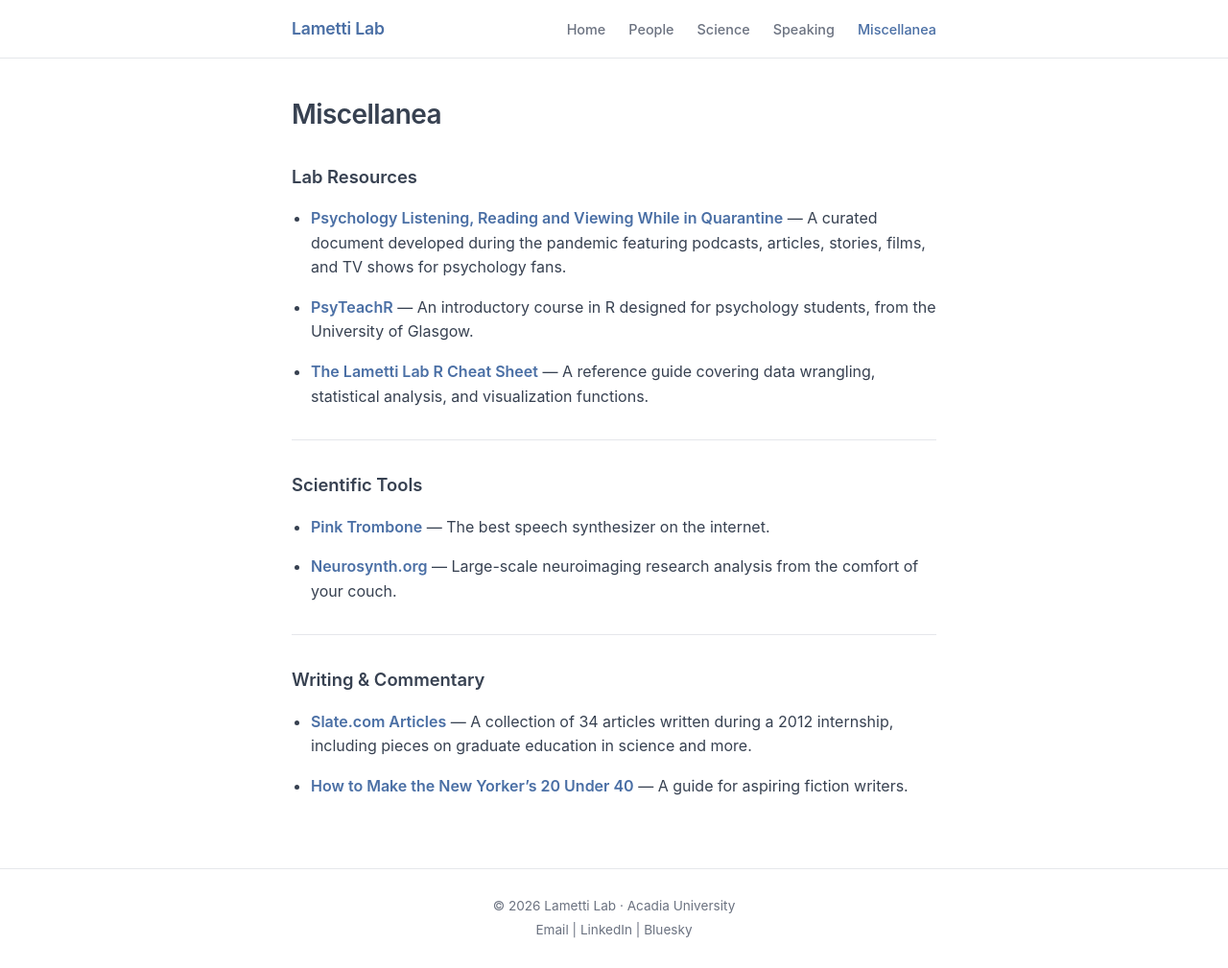
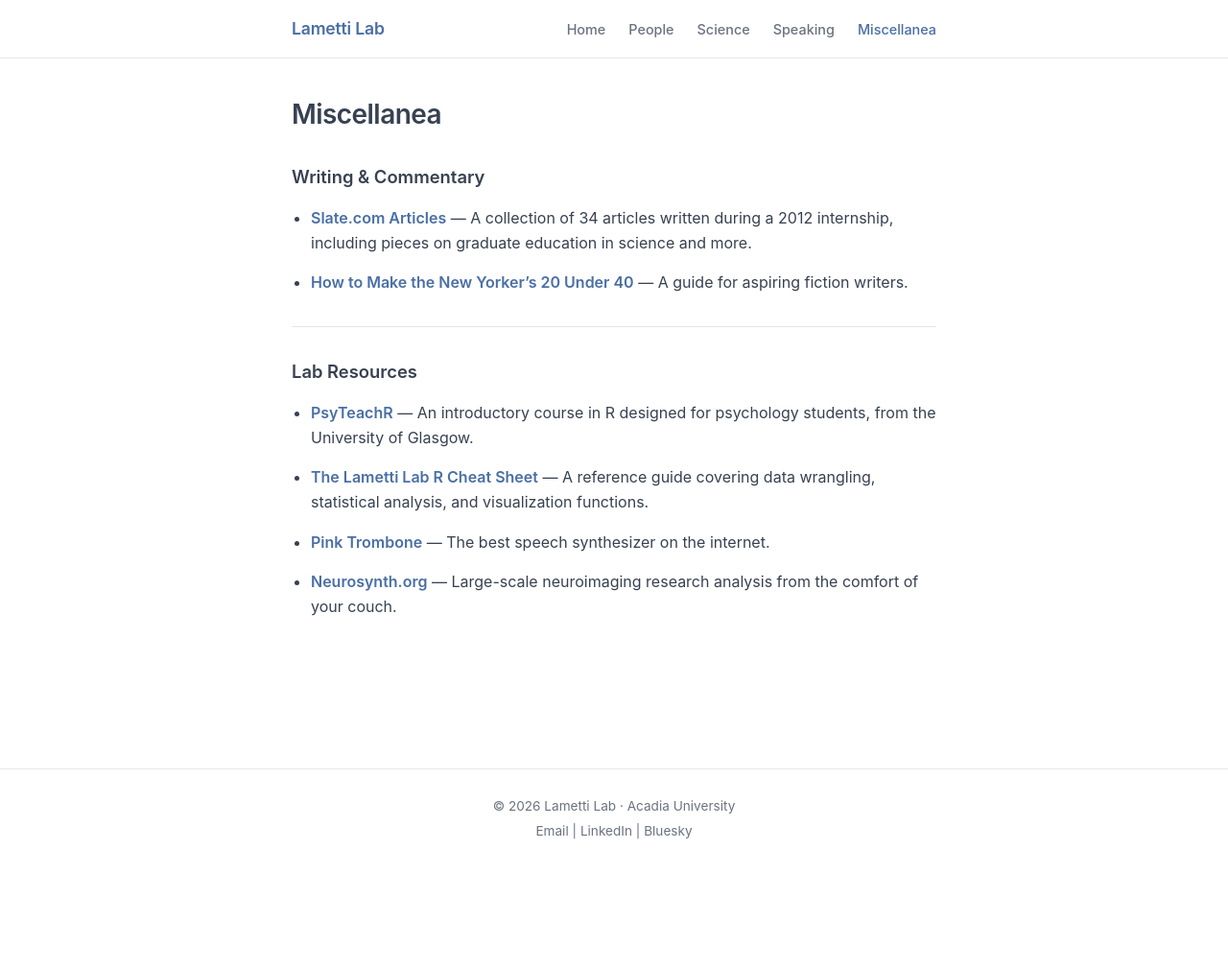
Before and after one commit to drlametti/lamettilab.github.io, a Jekyll site: the page built from miscellanea.md, in a window 1280 px wide. Shown: the whole page at 96% size. Built offline with Jekyll 4.4.1, drawn with Linux system fonts in a browser that asks for light colours; after the commit the page ends 906 px from its top, so only the background shows below that.

Commit message:
Restructure Miscellanea page
Co-Authored-By: Claude Sonnet 4.6 <noreply@anthropic.com>

```diff
--- a/miscellanea.md
+++ b/miscellanea.md
@@ -6,26 +6,20 @@ permalink: /miscellanea/
 
 # Miscellanea
 
+## Writing & Commentary
+
+- **[Slate.com Articles](https://slate.com/author/daniel-lametti)** — A collection of 34 articles written during a 2012 internship, including pieces on graduate education in science and more.
+
+- **[How to Make the New Yorker's 20 Under 40](https://maisonneuve.org/article/2010/06/24/how-make-new-yorkers-20-under-40/)** — A guide for aspiring fiction writers.
+
+---
+
 ## Lab Resources
-
-- **[Psychology Listening, Reading and Viewing While in Quarantine](https://docs.google.com/document/d/16QBBrUtvVJyBY01Bjp0JOIUe5GZw3UJ-gYbCcfIHnDk/edit?usp=sharing)** — A curated document developed during the pandemic featuring podcasts, articles, stories, films, and TV shows for psychology fans.
 
 - **[PsyTeachR](https://psyteachr.github.io/)** — An introductory course in R designed for psychology students, from the University of Glasgow.
 
 - **[The Lametti Lab R Cheat Sheet](https://docs.google.com/document/d/11d5PwjTkdeGQLks5xbKBIkuopp2s-DRiHy4CidUtPl0/edit?usp=sharing)** — A reference guide covering data wrangling, statistical analysis, and visualization functions.
 
----
-
-## Scientific Tools
-
 - **[Pink Trombone](https://dood.al/pinktrombone/)** — The best speech synthesizer on the internet.
 
 - **[Neurosynth.org](https://neurosynth.org/)** — Large-scale neuroimaging research analysis from the comfort of your couch.
-
----
-
-## Writing & Commentary
-
-- **[Slate.com Articles](https://slate.com/author/daniel-lametti)** — A collection of 34 articles written during a 2012 internship, including pieces on graduate education in science and more.
-
-- **[How to Make the New Yorker's 20 Under 40](https://maisonneuve.org/article/2010/06/24/how-make-new-yorkers-20-under-40/)** — A guide for aspiring fiction writers.
```
